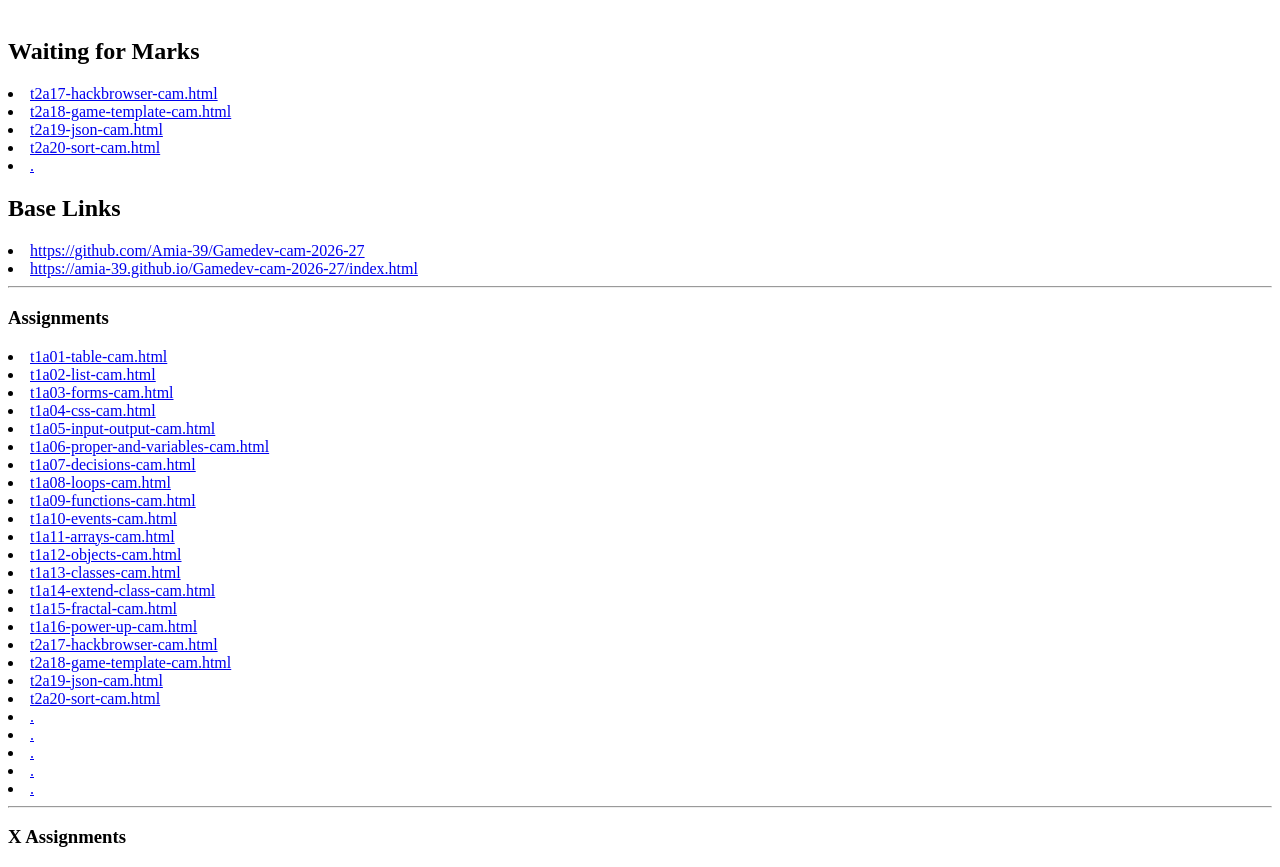
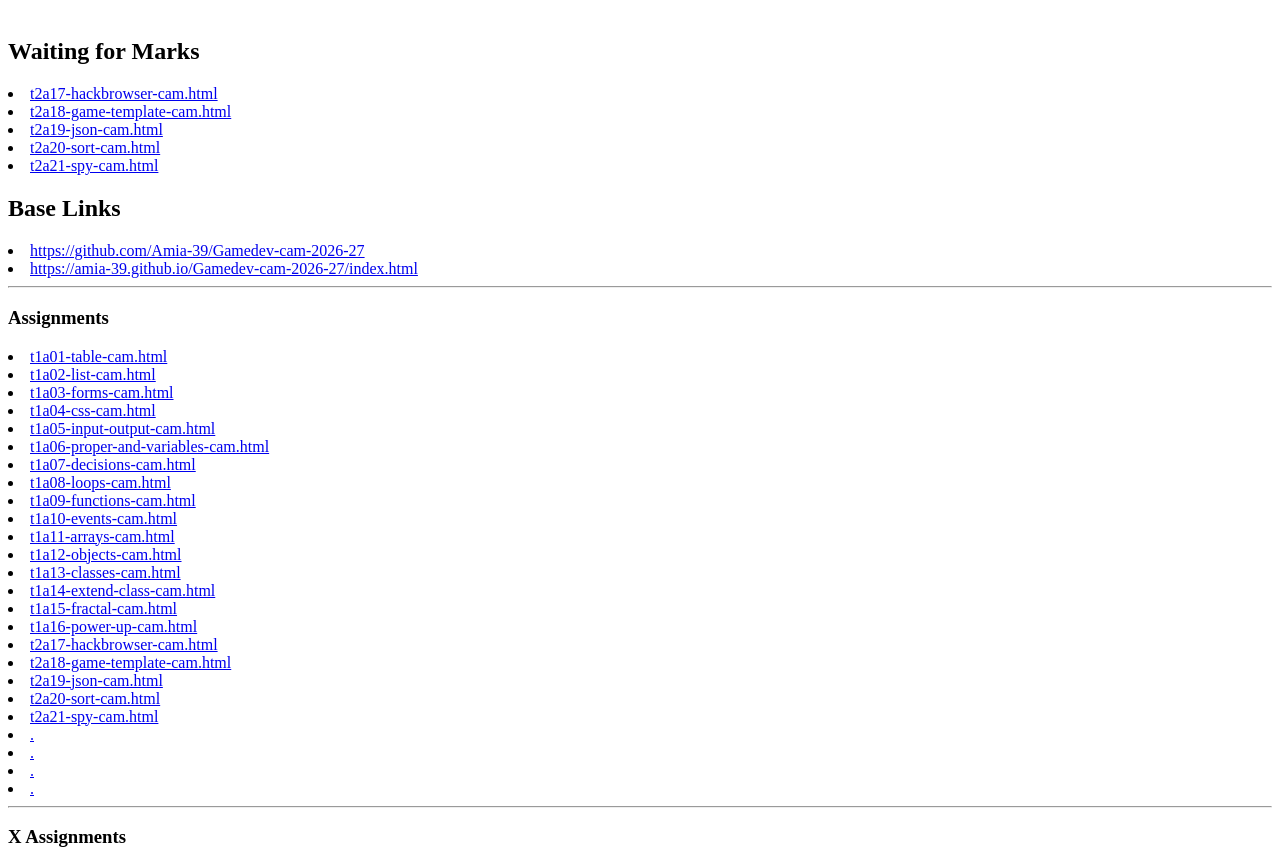
Before and after one commit to Amia-39/Gamedev-cam-2026-27, a plain HTML site: page index.html in a window 1280 px wide. Shown: the part 66-933 px from the top of the page. Drawn offline with Linux system fonts and the light colour scheme.

Commit message:
Update index.html

```diff
--- a/index.html
+++ b/index.html
@@ -7,7 +7,7 @@
 <li><a href="https://amia-39.github.io/Gamedev-cam-2026-27/public/t2a18-game-template-cam.html">t2a18-game-template-cam.html</a>
 <li><a href="https://amia-39.github.io/Gamedev-cam-2026-27/public/t2a19-json-cam.html">t2a19-json-cam.html</a>
 <li><a href="https://amia-39.github.io/Gamedev-cam-2026-27/public/t2a20-sort-cam.html">t2a20-sort-cam.html</a>
-<li><a href="https://amia-39.github.io/Gamedev-cam-2026-27/public/">.</a>
+<li><a href="https://amia-39.github.io/Gamedev-cam-2026-27/public/t2a21-spy-cam.html">t2a21-spy-cam.html</a>
 
 <h2>Base Links</h2>
 
@@ -38,7 +38,7 @@
 <li><a href="https://amia-39.github.io/Gamedev-cam-2026-27/public/t2a18-game-template-cam.html">t2a18-game-template-cam.html</a>
 <li><a href="https://amia-39.github.io/Gamedev-cam-2026-27/public/t2a19-json-cam.html">t2a19-json-cam.html</a>
 <li><a href="https://amia-39.github.io/Gamedev-cam-2026-27/public/t2a20-sort-cam.html">t2a20-sort-cam.html</a>
-<li><a href="https://amia-39.github.io/Gamedev-cam-2026-27/public/">.</a>
+<li><a href="https://amia-39.github.io/Gamedev-cam-2026-27/public/t2a21-spy-cam.html">t2a21-spy-cam.html</a>
 <li><a href="https://amia-39.github.io/Gamedev-cam-2026-27/public/">.</a>
 <li><a href="https://amia-39.github.io/Gamedev-cam-2026-27/public/">.</a>
 <li><a href="https://amia-39.github.io/Gamedev-cam-2026-27/public/">.</a>
```
